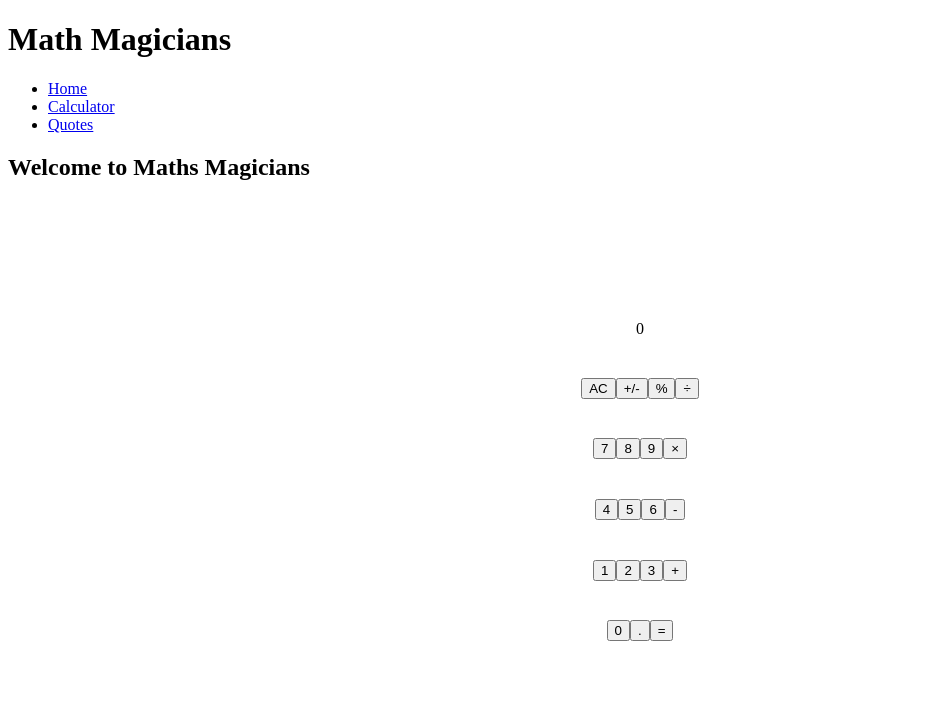
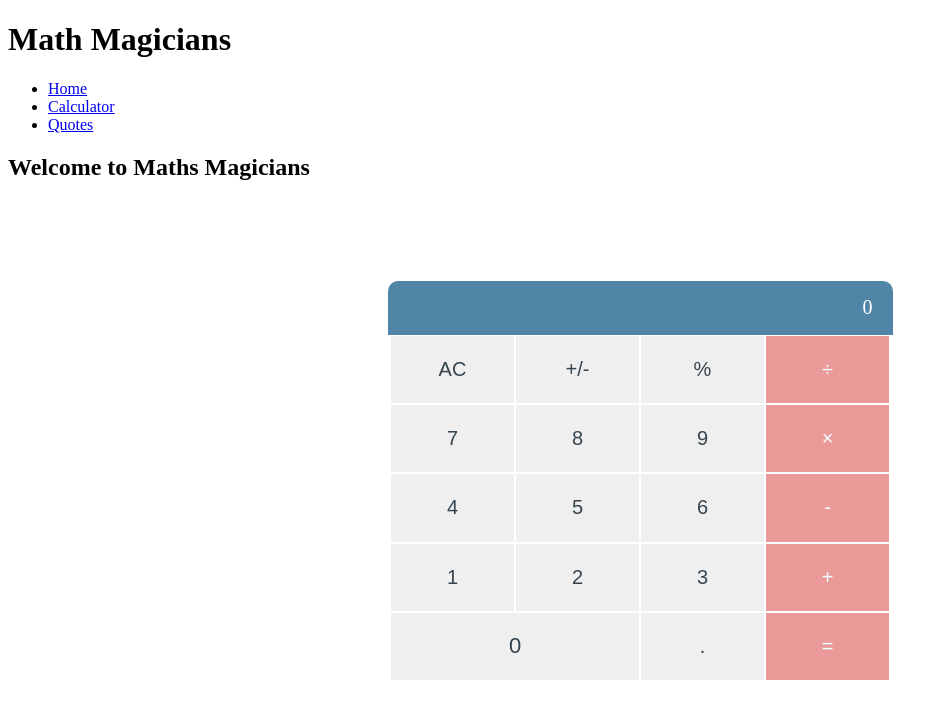
Before and after one commit to ankitt26/Math-magicians, a React (Create React App) app: page /calculator in a window 1280 px wide. Shown: the top 718 px of the page, without its empty margins (0-948 px from the left). Built offline with nearby package versions, Linux system fonts and the light colour scheme.

Commit message:
style calculator using module.css

```diff
--- a/src/Styles/Calculator.module.css
+++ b/src/Styles/Calculator.module.css
@@ -9,7 +9,7 @@
   margin: 100px auto;
 }
 
-#result-box {
+#resultBox {
   width: 97%;
   height: 66.66px;
   font-size: 20px;
@@ -28,7 +28,7 @@
   color: #fff;
 }
 
-.input-row {
+.inputRow {
   width: 100%;
   height: 84.66px;
   display: flex;
@@ -39,7 +39,7 @@
   margin: 0;
 }
 
-.input-item {
+.inputItem {
   width: 25%;
   height: 100%;
   display: flex;
@@ -50,7 +50,7 @@
   border: 0.5px solid #fff;
 }
 
-.zero-button {
+.zeroButton {
   width: 250px;
   height: 100%;
   display: flex;
--- a/src/components/calculator.js
+++ b/src/components/calculator.js
@@ -13,31 +13,31 @@ const Calculator = () => {
     <>
       <h2>Welcome to Maths Magicians</h2>
       <div className={styles.calculator}>
-        <div id="result-box">
+        <div id={styles.resultBox}>
           {(obj.total && obj.next) || obj.next ? obj.next : obj.total || 0}
         </div>
 
-        <Inputrow item1="AC" item2="+/-" item3="%" item4="÷" onclick={onclick} />
-        <Inputrow item1="7" item2="8" item3="9" item4="×" onclick={onclick} />
-        <Inputrow item1="4" item2="5" item3="6" item4="-" onclick={onclick} />
-        <Inputrow item1="1" item2="2" item3="3" item4="+" onclick={onclick} />
-        <div className="input-row input-row4">
+        <Inputrow item1="AC" item2="+/-" item3="%" item4="÷" onclick={onclick} styles={styles} />
+        <Inputrow item1="7" item2="8" item3="9" item4="×" onclick={onclick} styles={styles} />
+        <Inputrow item1="4" item2="5" item3="6" item4="-" onclick={onclick} styles={styles} />
+        <Inputrow item1="1" item2="2" item3="3" item4="+" onclick={onclick} styles={styles} />
+        <div className={`${styles.inputRow} ${styles.inputRow4}`}>
           <button
-            className="zero-button"
+            className={styles.zeroButton}
             type="button"
             onClick={(e) => onclick(e.target.textContent)}
           >
             0
           </button>
           <button
-            className="input-item"
+            className={styles.inputItem}
             type="button"
             onClick={(e) => onclick(e.target.textContent)}
           >
             .
           </button>
           <button
-            className="input-item item4"
+            className={`${styles.inputItem} ${styles.item4}`}
             type="button"
             onClick={(e) => onclick(e.target.textContent)}
           >
--- a/src/components/inputItem.js
+++ b/src/components/inputItem.js
@@ -13,13 +13,12 @@ const Inputitem = ({ item, classN, onclick }) => (
 );
 
 Inputitem.defaultProps = {
-  classN: 'input-item',
   onclick: () => {},
 };
 
 Inputitem.propTypes = {
   item: PropTypes.string.isRequired,
-  classN: PropTypes.string,
+  classN: PropTypes.string.isRequired,
   onclick: PropTypes.func,
 };
 export default Inputitem;
--- a/src/components/inputrow.js
+++ b/src/components/inputrow.js
@@ -3,13 +3,13 @@ import PropTypes from 'prop-types';
 import Inputitem from './inputItem';
 
 const Inputrow = ({
-  item1, item2, item3, item4, onclick,
+  item1, item2, item3, item4, onclick, styles,
 }) => (
-  <div className="input-row">
-    <Inputitem item={item1} onclick={onclick} />
-    <Inputitem item={item2} onclick={onclick} />
-    <Inputitem item={item3} onclick={onclick} />
-    <Inputitem item={item4} classN="input-item item4" onclick={onclick} />
+  <div className={styles.inputRow}>
+    <Inputitem item={item1} onclick={onclick} classN={styles.inputItem} />
+    <Inputitem item={item2} onclick={onclick} classN={styles.inputItem} />
+    <Inputitem item={item3} onclick={onclick} classN={styles.inputItem} />
+    <Inputitem item={item4} classN={`${styles.inputItem} ${styles.item4}`} onclick={onclick} />
   </div>
 );
 
@@ -19,6 +19,7 @@ Inputrow.propTypes = {
   item3: PropTypes.string.isRequired,
   item4: PropTypes.string.isRequired,
   onclick: PropTypes.func,
+  styles: PropTypes.string.isRequired,
 };
 
 Inputrow.defaultProps = {
```
